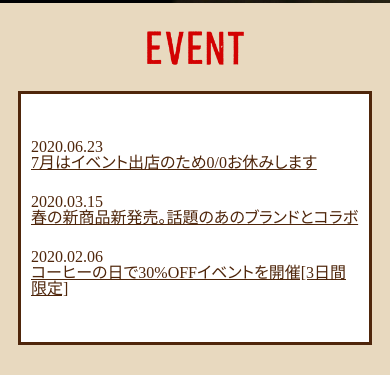
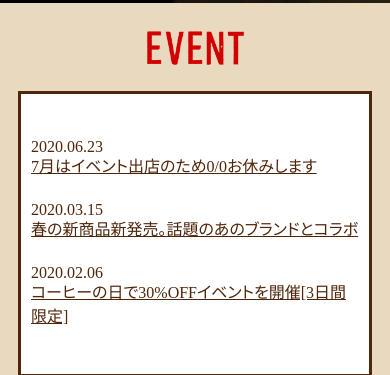
Before and after one commit to rrpp225/kadai4_miura, a plain HTML site: page index.html in a window 390 px wide. Shown: the part 4706-5081 px from the top of the page. Drawn offline with nearby package versions, Linux system fonts and the light colour scheme.

Commit message:
再提出

```diff
--- a/css/style.css
+++ b/css/style.css
@@ -579,12 +579,15 @@ footer{
 
 .event_content ul{
     font-size: 16px;
-    line-height: 3.8;
     text-align: left;
 }
 
 .event_content li{
     display: block;
+}
+
+.text{
+    line-height: 1.5;
 }
 
 .date{
```
